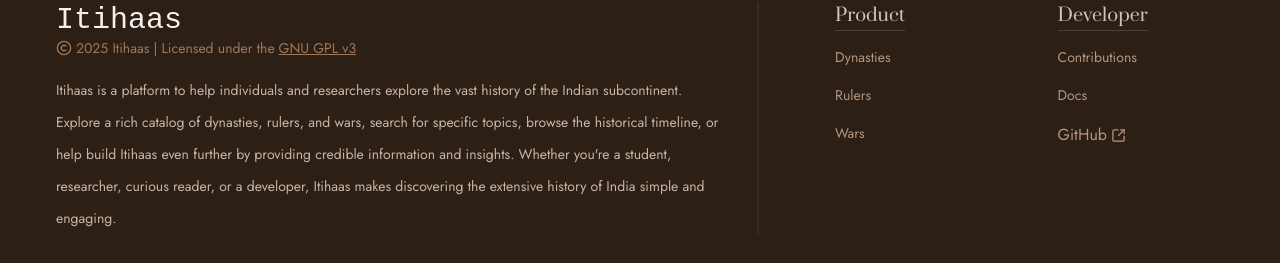
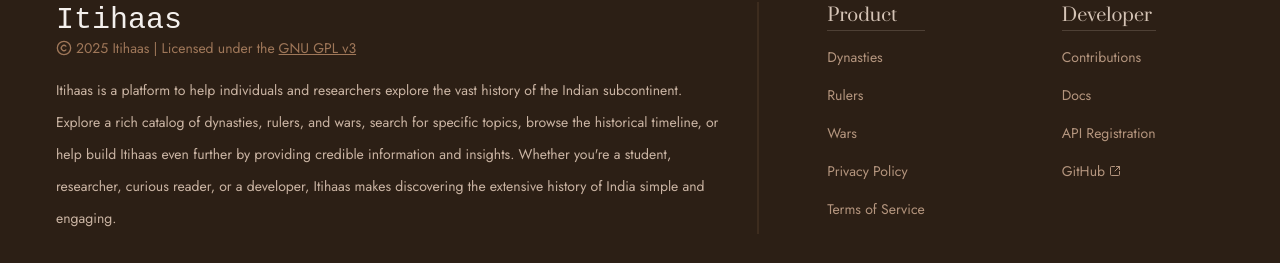
Before and after one commit to sunillshastry/itihaas-client, a React (Vite) app: page / in a window 1280 px wide. Shown: the part 2421-2684 px from the top of the page. Built offline with nearby package versions, Linux system fonts and the light colour scheme; a web font is replaced by a local one.

Commit message:
Add new links for footer: privacy policy, terms of service and API registration

```diff
--- a/src/components/elements/Footer.tsx
+++ b/src/components/elements/Footer.tsx
@@ -51,6 +51,8 @@ function Footer({ className }: ComponentPropsWithoutRef<'footer'>) {
 						<FooterLink to="/dynasties">Dynasties</FooterLink>
 						<FooterLink to="/rulers">Rulers</FooterLink>
 						<FooterLink to="/wars">Wars</FooterLink>
+						<FooterLink to="/privacy">Privacy Policy</FooterLink>
+						<FooterLink to="/terms-of-service">Terms of Service</FooterLink>
 					</ul>
 				</FooterLinksTab>
 
@@ -58,14 +60,15 @@ function Footer({ className }: ComponentPropsWithoutRef<'footer'>) {
 					<ul>
 						<FooterLink to="/issues">Contributions</FooterLink>
 						<FooterLink to="/docs">Docs</FooterLink>
+						<FooterLink to="/register">API Registration</FooterLink>
 						<a
 							href="https://github.com/sunillshastry/itihaas-api/"
 							target="_blank"
-							className="text-primary-30 hover:text-primary-60 mt-4 inline-flex items-center hover:underline"
+							className="text-primary-30 hover:text-primary-60 mt-4 inline-flex items-center text-sm hover:underline"
 						>
 							<span>GitHub</span>
 							<span className="ml-1">
-								<SquareArrowOutUpRight size={15} />
+								<SquareArrowOutUpRight size={12} />
 							</span>
 						</a>
 					</ul>
```
